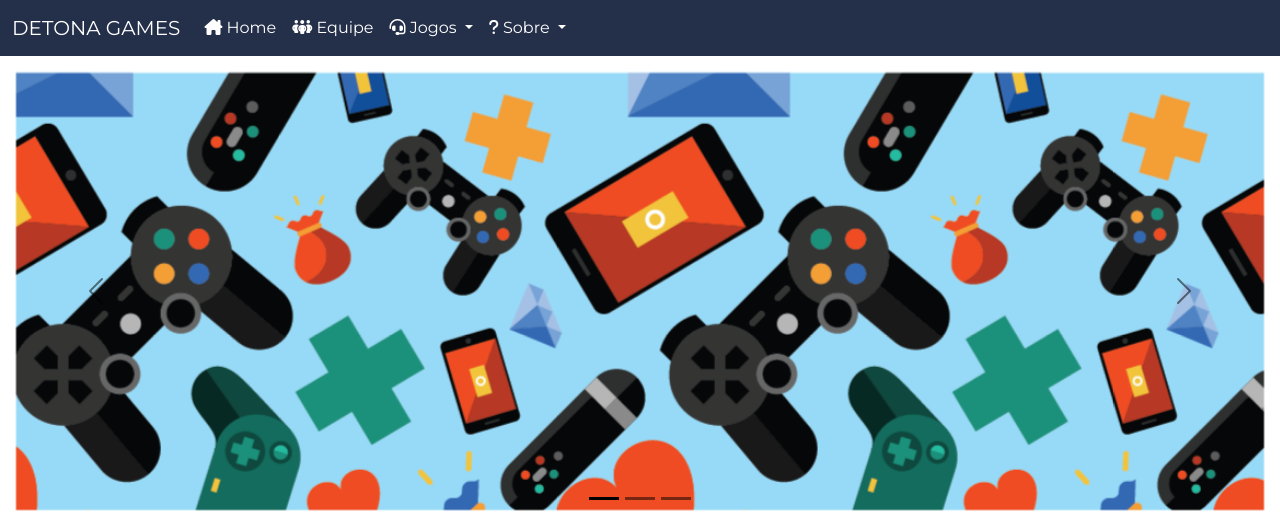
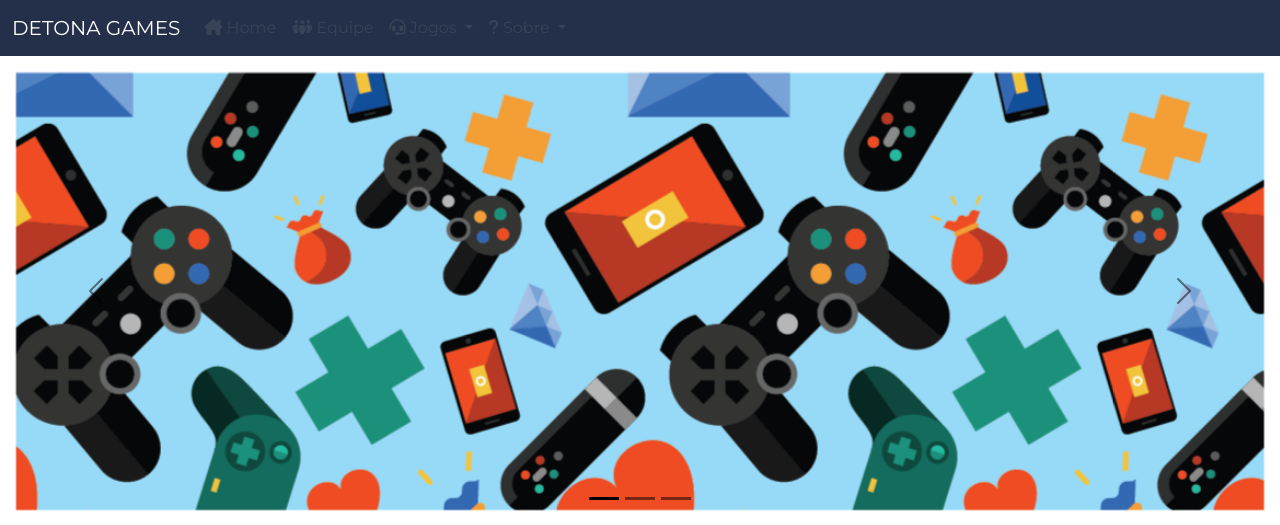
Before and after one commit to Gust4av0/Projeto-Final-M-dulo2, a PHP site: page / in a window 1280 px wide. Shown: the top 525 px of the page. Run offline with PHP 8.4, Linux system fonts and the light colour scheme.

Commit message:
Realizando alterações na nav

```diff
--- a/site/css/style.css
+++ b/site/css/style.css
@@ -12,6 +12,16 @@
 }
 
 #corFonte2 {
+  color: #FFF !important;
+  font-family: Montserrat, Tahoma !important;
+}
+
+#corFonteNav {
+  color: #384358 !important;
+  font-family: Montserrat, Tahoma !important;
+}
+
+#corFonteNav2 {
   color: #FFF !important;
   font-family: Montserrat, Tahoma !important;
 }
@@ -32,6 +42,12 @@
 
 #gridContato {
   background-color: #384358 !important;
+  color: #FFF !important;
+  font-family: Montserrat, Tahoma;
+}
+
+#gridNav {
+  background-color: #242f49 !important;
   color: #FFF !important;
   font-family: Montserrat, Tahoma;
 }
--- a/site/css/style.scss
+++ b/site/css/style.scss
@@ -20,6 +20,14 @@ $corFonte2: #541a26;
     color: $corFonte1 !important;
     font-family: $fonte1 !important;
 }
+#corFonteNav{
+    color: $secundaria !important;
+    font-family: $fonte1 !important;
+}
+#corFonteNav2{
+    color: $corFonte1 !important;
+    font-family: $fonte1 !important;
+}
 #gridEquipe{
     border-color: $primaria !important;
     background-color: $secundaria !important;
@@ -34,6 +42,11 @@ $corFonte2: #541a26;
 }
 #gridContato{
     background-color: $secundaria !important;
+    color: $corFonte1 !important;
+    font-family: $fonte1;
+}
+#gridNav{
+    background-color: $primaria !important;
     color: $corFonte1 !important;
     font-family: $fonte1;
 }
--- a/site/index.php
+++ b/site/index.php
@@ -34,48 +34,48 @@
                 <div class="collapse navbar-collapse" id="navbarSupportedContent">
                     <ul class="navbar-nav me-auto mb-2 mb-lg-0">
                         <li class="nav-item">
-                            <a class="nav-link active" aria-current="page" href="index.php" id="corFonte2">
+                            <a class="nav-link active" aria-current="page" href="index.php" id="corFonteNav">
                                 <i class="fa-solid fa-house-chimney"></i>
                                 Home</a>
                         </li>
                         <li class="nav-item">
-                            <a class="nav-link" href="equipe" id="corFonte2">
+                            <a class="nav-link" href="equipe" id="corFonteNav">
                                 <i class="fa-solid fa-people-group"></i>
                                 Equipe</a>
                         </li>
                         <li class="nav-item dropdown">
                             <a class="nav-link dropdown-toggle" href="#" role="button" data-bs-toggle="dropdown"
-                                aria-expanded="false" id="corFonte2">
+                                aria-expanded="false" id="corFonteNav">
                                 <i class="fa-solid fa-headset"></i>
                                 Jogos
                             </a>
-                            <ul class="dropdown-menu">
-                                <li><a class="dropdown-item" href="jogo1">Lenhador da Redenção</a></li>
-                                <li><a class="dropdown-item" href="jogo2">Jogo 2</a></li>
-                                <li><a class="dropdown-item" href="jogo2">Jogo 3</a></li>
-                                <li><a class="dropdown-item" href="jogo2">Jogo 4</a></li>
-                                <li><a class="dropdown-item" href="jogo2">Jogo 5</a></li>
-                                <li><a class="dropdown-item" href="jogo2">Jogo 6</a></li>
-                                <li><a class="dropdown-item" href="jogo2">Jogo 7</a></li>
+                            <ul class="dropdown-menu" id="gridNav">
+                                <li><a class="dropdown-item" href="jogo1" id="corFonteNav2">Lenhador da Redenção</a></li>
+                                <li><a class="dropdown-item" href="jogo2" id="corFonteNav2">Jogo 2</a></li>
+                                <li><a class="dropdown-item" href="jogo2" id="corFonteNav2">Jogo 3</a></li>
+                                <li><a class="dropdown-item" href="jogo2" id="corFonteNav2">Jogo 4</a></li>
+                                <li><a class="dropdown-item" href="jogo2" id="corFonteNav2">Jogo 5</a></li>
+                                <li><a class="dropdown-item" href="jogo2" id="corFonteNav2">Jogo 6</a></li>
+                                <li><a class="dropdown-item" href="jogo2" id="corFonteNav2">Jogo 7</a></li>
                                 <li>
                                     <hr class="dropdown-divider">
                                 </li>
-                                <li><a class="nav-link" href="#" data-bs-toggle="modal" data-bs-target="#modal-login">
+                                <li><a class="nav-link" href="#" data-bs-toggle="modal" data-bs-target="#modal-login" id="corFonteNav2">
                                         <i class="fa-solid fa-right-to-bracket"></i>
                                         Login</a></li>
                         </li>
                     </ul>
                     <li class="nav-item dropdown">
                         <a class="nav-link dropdown-toggle" href="#" role="button" data-bs-toggle="dropdown"
-                            aria-expanded="false" id="corFonte2">
+                            aria-expanded="false" id="corFonteNav">
                             <i class="fa-solid fa-question"></i>
                             Sobre
                         </a>
-                        <ul class="dropdown-menu">
-                            <li><a class="nav-link" href="#" data-bs-toggle="modal" data-bs-target="#modal-cadastro">
+                        <ul class="dropdown-menu" id="gridNav">
+                            <li><a class="nav-link" href="#" data-bs-toggle="modal" data-bs-target="#modal-cadastro" id="corFonteNav2">
                                     <i class="fa-solid fa-gears"></i>
                                     Cadastre-Se!</a></li>
-                            <a class="nav-link" href="#" data-bs-toggle="modal" data-bs-target="#modal-contato">
+                            <a class="nav-link" href="#" data-bs-toggle="modal" data-bs-target="#modal-contato" id="corFonteNav2">
                                 <i class="fa-solid fa-envelope"></i>
                                 Contato</a>
                     </li>
```
Also changed, not shown: 1 other file.
